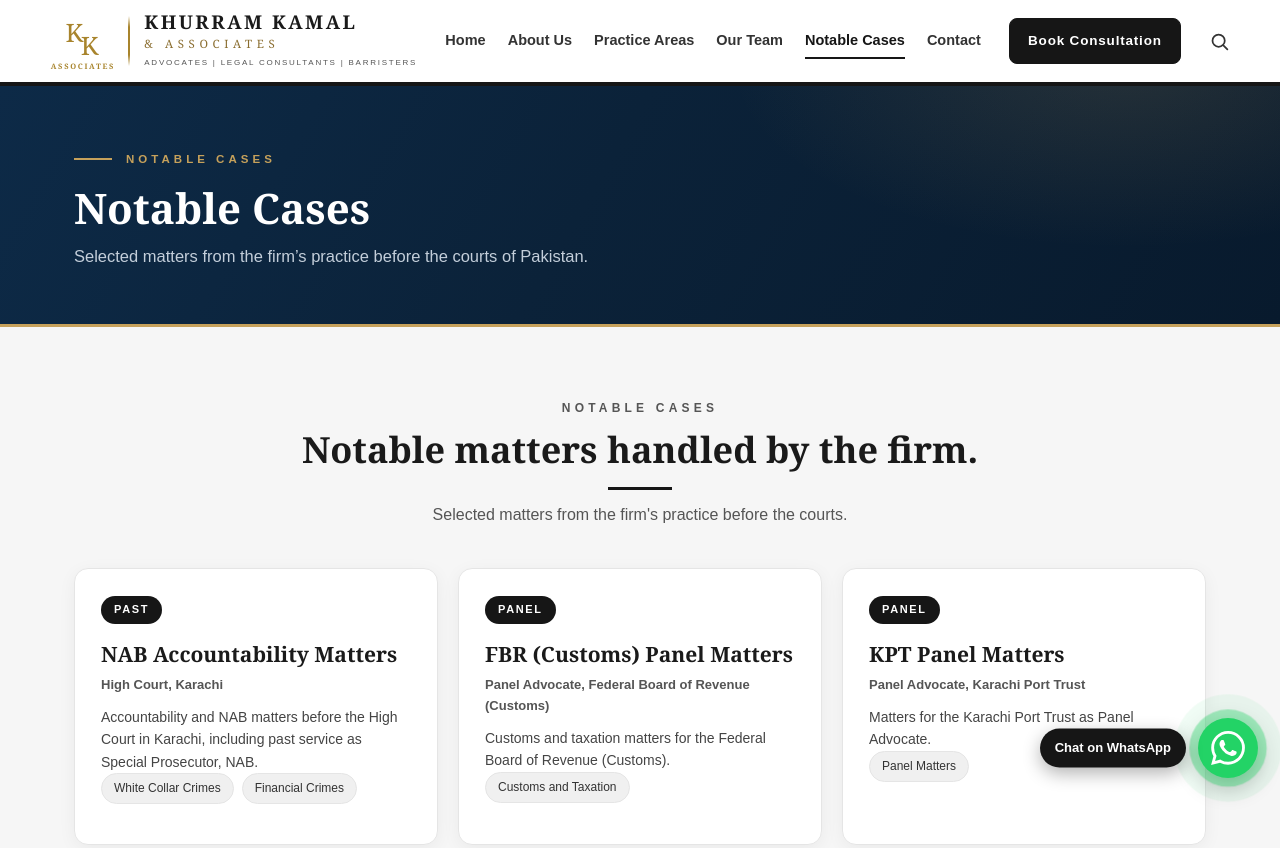
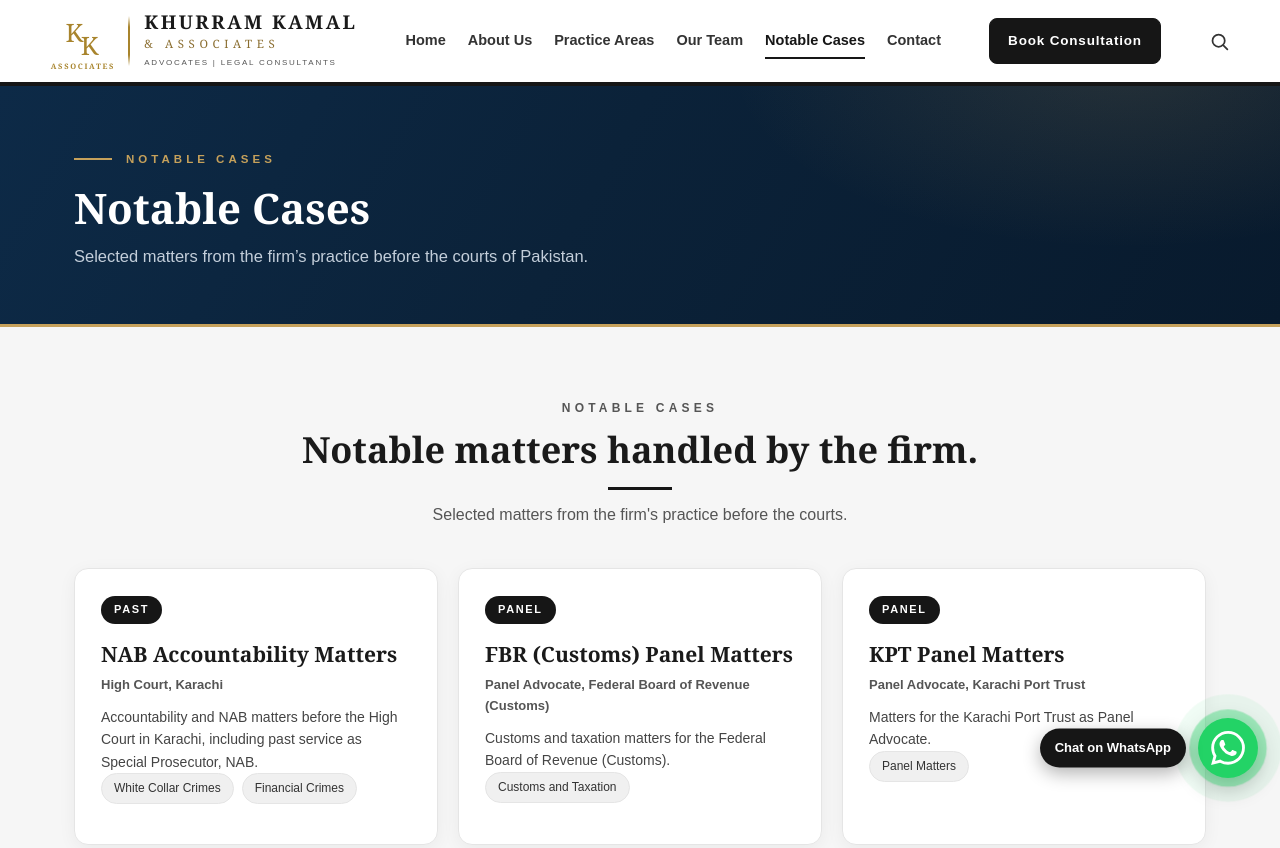
Before and after one commit to Tahakazmi880/khurram-kamal-associates, a plain HTML site: page cases.html in a window 1280 px wide. Shown: the top 848 px of the page. Drawn offline with Linux system fonts and the light colour scheme.

Commit message:
Navbar: remove BARRISTERS from header tagline

```diff
--- a/cases.html
+++ b/cases.html
@@ -22,7 +22,7 @@
     <a class="brand" href="index.html" style="flex-shrink:0">
       <div class="logo-stack"><div class="logo-mark" aria-hidden="true"><svg viewBox="0 0 64 64" fill="none" aria-hidden="true"><text x="23" y="38" text-anchor="middle" font-family="Georgia, 'Times New Roman', serif" font-size="30" fill="#A8842C">K</text><text x="41" y="53" text-anchor="middle" font-family="Georgia, 'Times New Roman', serif" font-size="30" fill="#A8842C">K</text></svg></div><div class="logo-sub">ASSOCIATES</div></div>
       <div class="brand-sep" aria-hidden="true"></div>
-      <div><div class="bname">KHURRAM KAMAL</div><div class="band">&amp; ASSOCIATES</div><div class="bsub">ADVOCATES | LEGAL CONSULTANTS | BARRISTERS</div></div>
+      <div><div class="bname">KHURRAM KAMAL</div><div class="band">&amp; ASSOCIATES</div><div class="bsub">ADVOCATES | LEGAL CONSULTANTS</div></div>
     </a>
     <nav id="mainNav">
       <a href="index.html">Home</a>
```
